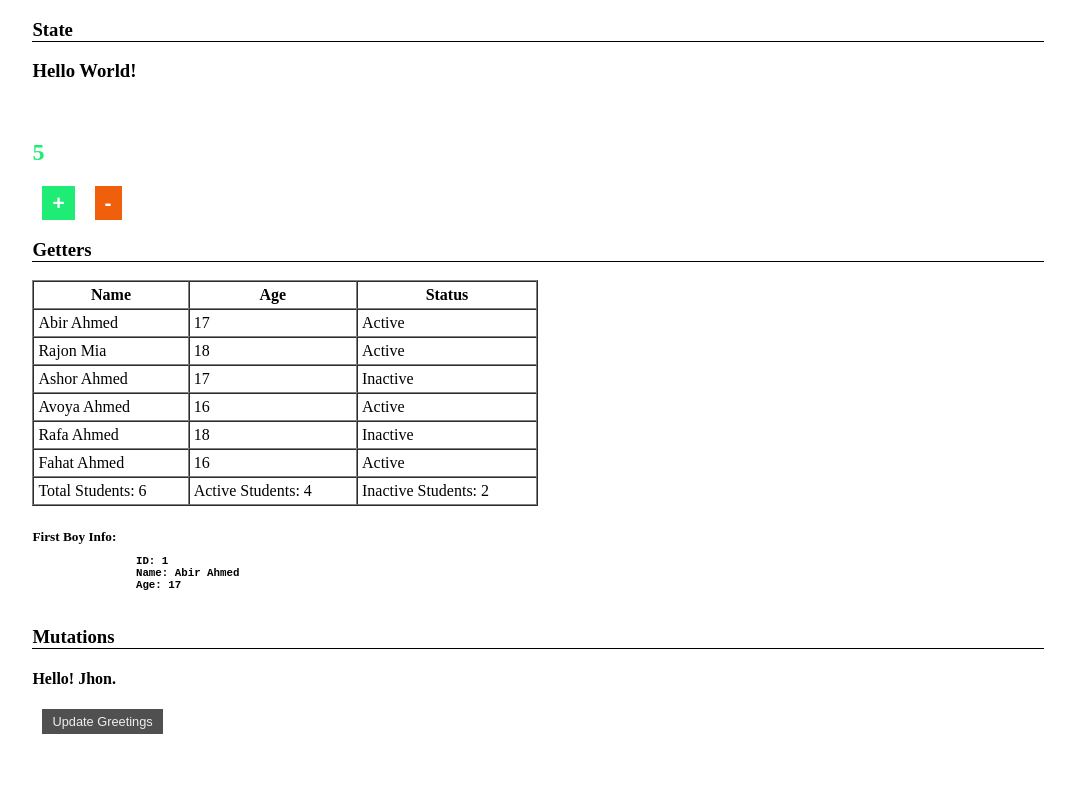
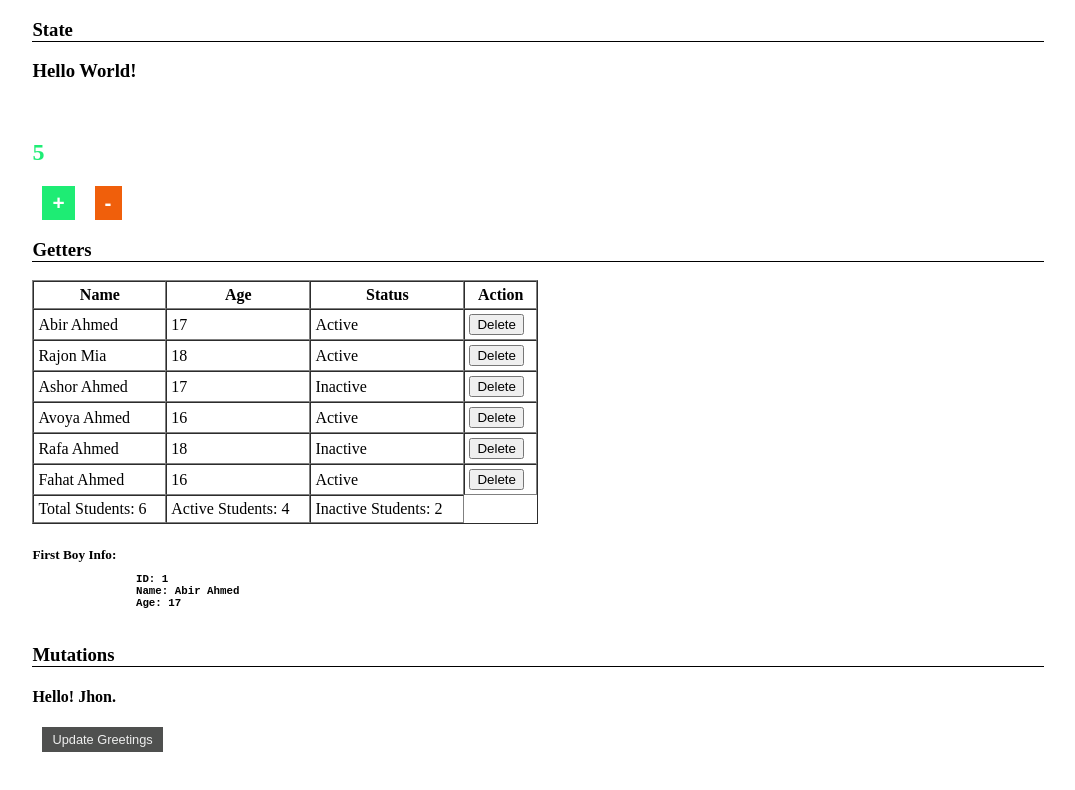
Before and after one commit to alamgirweb11/vuex, a Vue app: page / in a window 1280 px wide. Shown: the top 790 px of the page, without its empty margins (102-1177 px from the left). Built offline with nearby package versions, Linux system fonts and the light colour scheme.

Commit message:
remove student record using actions

```diff
--- a/src/App.vue
+++ b/src/App.vue
@@ -22,6 +22,7 @@
             <th>Name</th>
             <th>Age</th>
             <th>Status</th>
+            <th>Action</th>
           </tr>
         </thead>
         <tbody>
@@ -30,6 +31,7 @@
             <td>{{ student.age }}</td>
             <td v-if="student.status === true">Active</td>
             <td v-else>Inactive</td>
+            <td><button @click="removeStudent(id)">Delete</button></td>
           </tr>
           <tr>
             <td>Total Students: {{ total_students }}</td>
@@ -103,6 +105,11 @@ export default {
     // mutations
     changeGreetings(){
          this.$store.commit('changeGreetings')
+    },
+
+    // actions
+    removeStudent(studentId){
+         this.$store.dispatch('removeStudentRecord', studentId)
     }
 
   },
--- a/src/store/index.js
+++ b/src/store/index.js
@@ -34,11 +34,14 @@ export default createStore({
     mutations: {
         changeGreetings(state) {
             state.greetings = state.greetings + ' Good Evening!'
+        },
+        REMOVE_STUDENT_RECORD(state, studentId){
+              state.students.splice(studentId, 1)
         }
     },
     actions:{
-          increments(commit){
-
+        removeStudentRecord({commit}, studentId){
+               commit('REMOVE_STUDENT_RECORD', studentId)
           }
     },
 })
```
